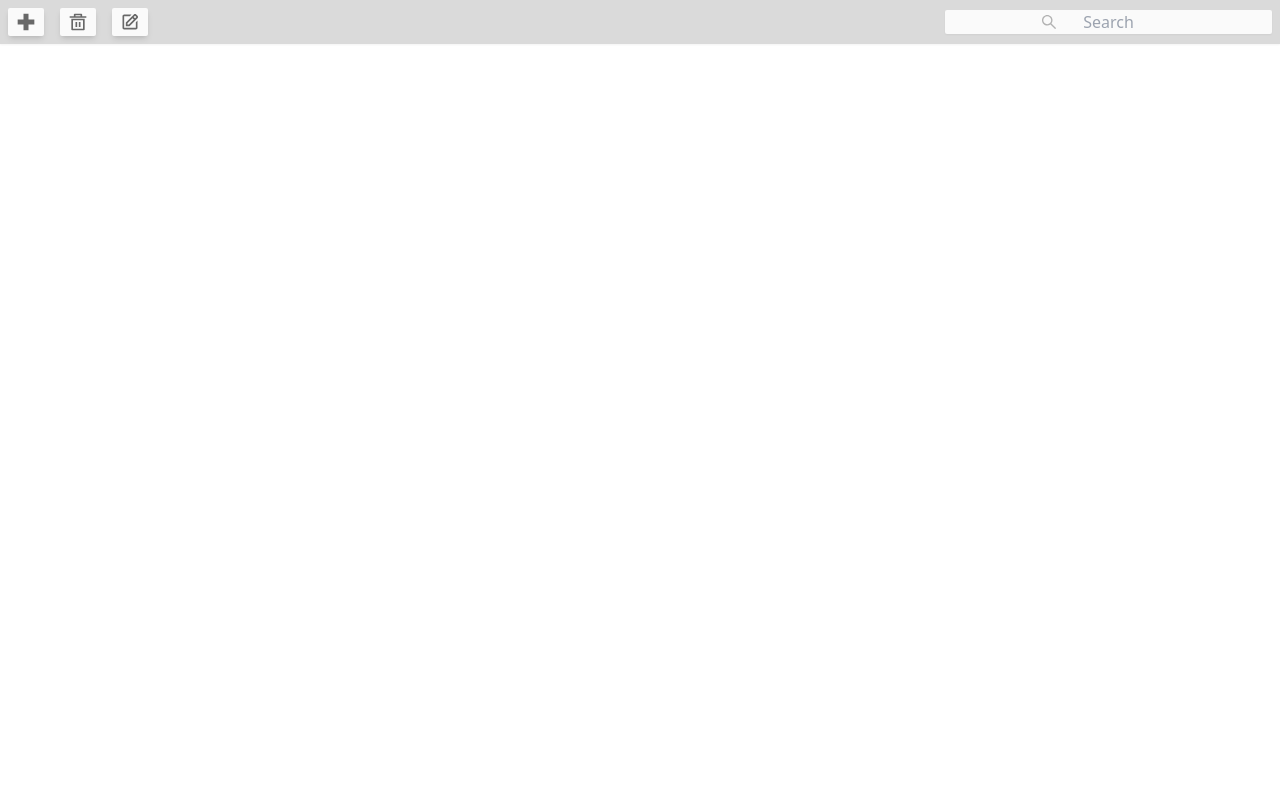
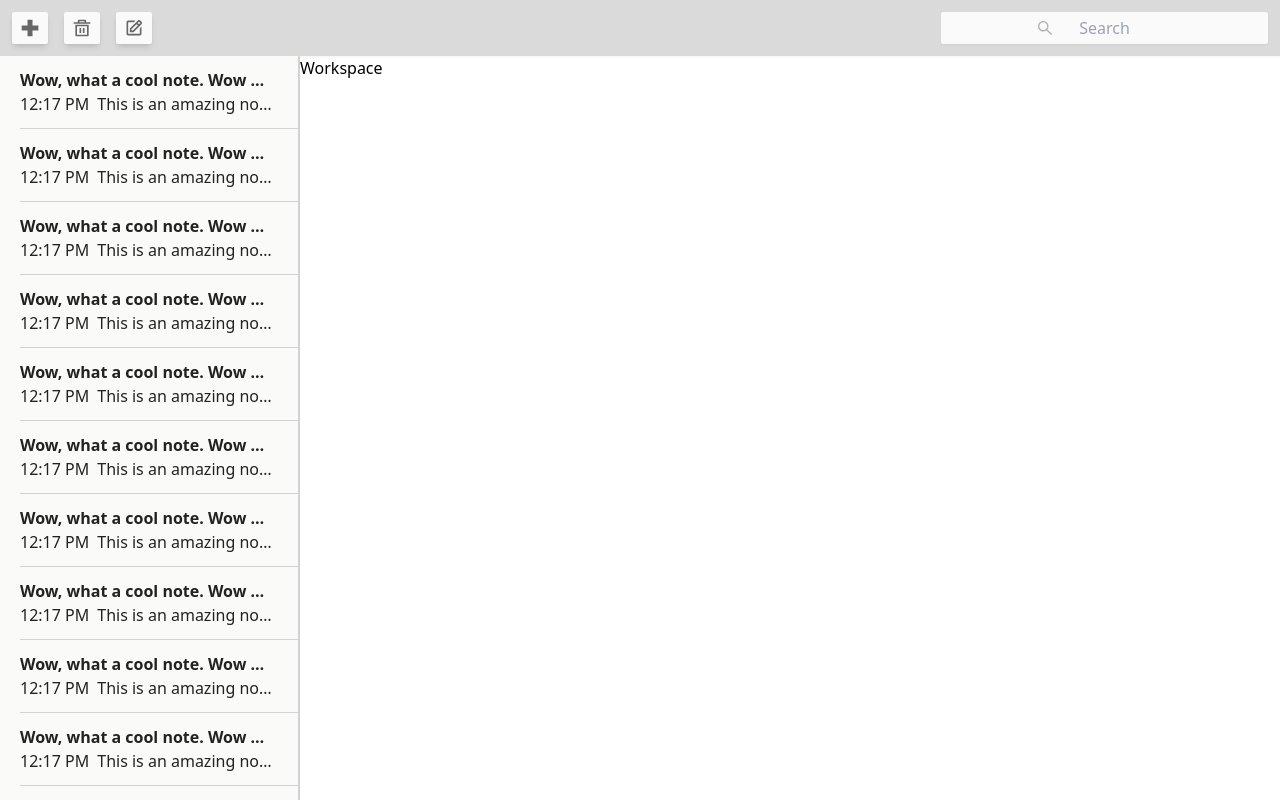
Before and after one commit to cryalonebaby/inboost_test, a React (Create React App) app: page / in a window 1280 px wide. Built offline with nearby package versions, Linux system fonts and the light colour scheme.

Commit message:
added sidebar with list of items and raw template with empty workspace

```diff
--- a/src/components/ListItem.jsx
+++ b/src/components/ListItem.jsx
@@ -1,7 +1,24 @@
 import React from 'react';
 
+import styles from '../styles';
+
 const ListItem = () => {
-	return <div>ListItem</div>;
+	return (
+		<div className={styles.listItem}>
+			<div className={styles.listItemContent}>
+				<h5 className={styles.itemTitle}>
+					Wow, what a cool note. Wow Wow, what a cool note. Wow
+				</h5>
+				<div className={styles.itemTextContainer}>
+					<span className={styles.itemDate}>12:17 PM</span>
+					<p className={styles.itemText}>
+						This is an amazing note. This is an amazing note. This is an amazing
+						note. This is an amazing note.
+					</p>
+				</div>
+			</div>
+		</div>
+	);
 };
 
 export default ListItem;
--- a/src/components/Sidebar.jsx
+++ b/src/components/Sidebar.jsx
@@ -1,7 +1,16 @@
 import React from 'react';
 
+import styles from '../styles';
+import ListItem from './ListItem';
+
 const Sidebar = () => {
-	return <div>Sidebar</div>;
+	return (
+		<div className={`sideBar ${styles.sideContainer}`}>
+			{[...Array(40)].map(() => (
+				<ListItem />
+			))}
+		</div>
+	);
 };
 
 export default Sidebar;
--- a/src/components/Workspace.jsx
+++ b/src/components/Workspace.jsx
@@ -1,7 +1,8 @@
 import React from 'react';
+import styles from '../styles';
 
 const Workspace = () => {
-	return <div>Workspace</div>;
+	return <div className={styles.workspace}>Workspace</div>;
 };
 
 export default Workspace;
--- a/src/index.css
+++ b/src/index.css
@@ -8,12 +8,30 @@
 	margin: 0;
 }
 
-html {
+html,
+body {
 	min-width: 330px;
+	height: 100%;
+	overflow: hidden;
 }
 
 .btn:hover {
 	background-color: #c0c0c0;
+}
+
+/* 52px its a height of navbar */
+.sideBar {
+	height: calc(100vh - 52px);
+}
+
+.sideBar::-webkit-scrollbar {
+	width: 8px; /* Ширина полосы прокрутки */
+	border-radius: 10px; /* Закругление углов */
+}
+
+.sideBar::-webkit-scrollbar-thumb {
+	background-color: #c0c0c0; /* Цвет полосы прокрутки */
+	border-radius: 3px; /* Закругление углов */
 }
 
 @media (max-width: 500px) {
--- a/src/page/Home.jsx
+++ b/src/page/Home.jsx
@@ -1,12 +1,22 @@
 import React from 'react';
 // import { useGlobalContext } from '../context';
-import { Navbar } from '../components';
+import { Navbar, Sidebar, Workspace } from '../components';
+
+import styles from '../styles';
 
 const Home = () => {
 	// const { addNoteToDb, getNoteById, getAllNotes, deleteNoteById, updateNote } =
 	// 	useGlobalContext();
 
-	return <Navbar />;
+	return (
+		<div className={styles.app}>
+			<Navbar />
+			<div className={styles.main}>
+				<Sidebar />
+				<Workspace />
+			</div>
+		</div>
+	);
 };
 
 export default Home;
--- a/src/styles/index.js
+++ b/src/styles/index.js
@@ -1,9 +1,23 @@
 const styles = {
-  navBar: 'flex justify-between items-center bg-navGray fixed top-0 left-0 w-full p-2 shadow-sm',
-  navButtons: 'flex gap-4 h-full',
-  navBtn: 'flex justify-center items-center py-1 px-2 bg-btnWhite shadow-md rounded-sm cursor-pointer',
-  searchWrapper: 'relative flex items-center h-full',
-  searchBox: 'flex justify-center items-center px-12 bg-btnWhite shadow-sm rounded-sm outline-none text-btnGray placeholder:text-center',
+  //* App
+  app: 'h-screen flex flex-col',
+  main: 'flex-1 flex',
+  //* Navbar
+  navBar: 'flex items-center justify-between bg-navGray p-3 shadow-sm shrink-0',
+  navButtons: 'flex h-full gap-4',
+  navBtn: 'flex items-center justify-center py-1 px-2 bg-btnWhite shadow-md rounded-sm cursor-pointer',
+  searchWrapper: 'flex items-center h-full relative',
+  searchBox: 'px-12 py-1 bg-btnWhite shadow-sm rounded-sm outline-none text-btnGray placeholder:text-center',
+  //* Sidebar
+  sideContainer: 'w-[300px] h-full flex flex-col overflow-y-scroll overflow-x-hidden border-r-[1px] border-infoGray',
+  listItem: 'flex items-center h-full cursor-pointer hover:bg-selectedGray border-r-[1px] border-infoGray flex-grow bg-bgGray',
+  listItemContent: 'flex flex-col w-full h-full ml-5 py-3 pr-3 border-b-[1px] border-infoGray text-primaryBlack',
+  itemTitle: 'overflow-hidden text-ellipsis whitespace-nowrap pr-8 font-bold',
+  itemTextContainer: 'flex gap-2',
+  itemText: 'overflow-hidden text-ellipsis whitespace-nowrap flex-grow pr-8 font-light',
+  itemDate: 'flex-shrink-0 flex-grow-0 font-normal',
+  //* Workspace
+  workspace: 'flex-1 flex',
 }
 
 export default styles
```
